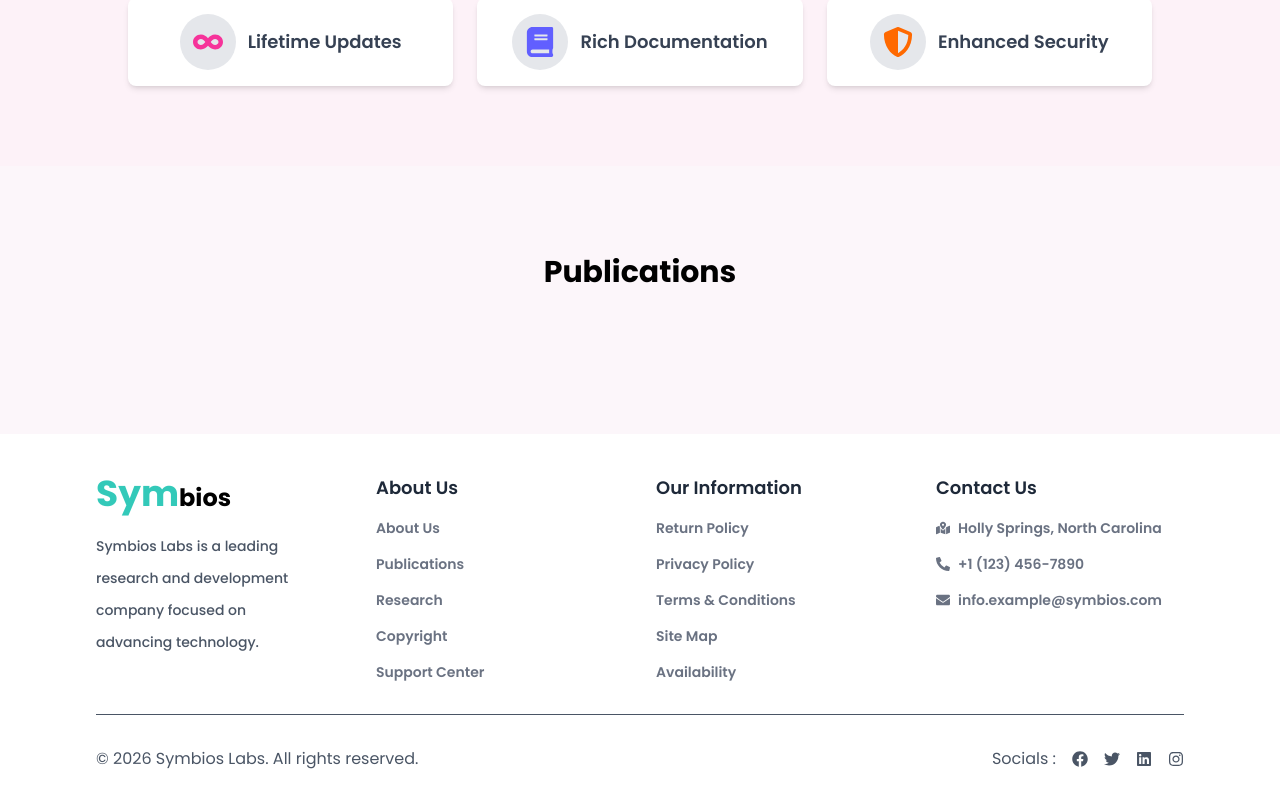
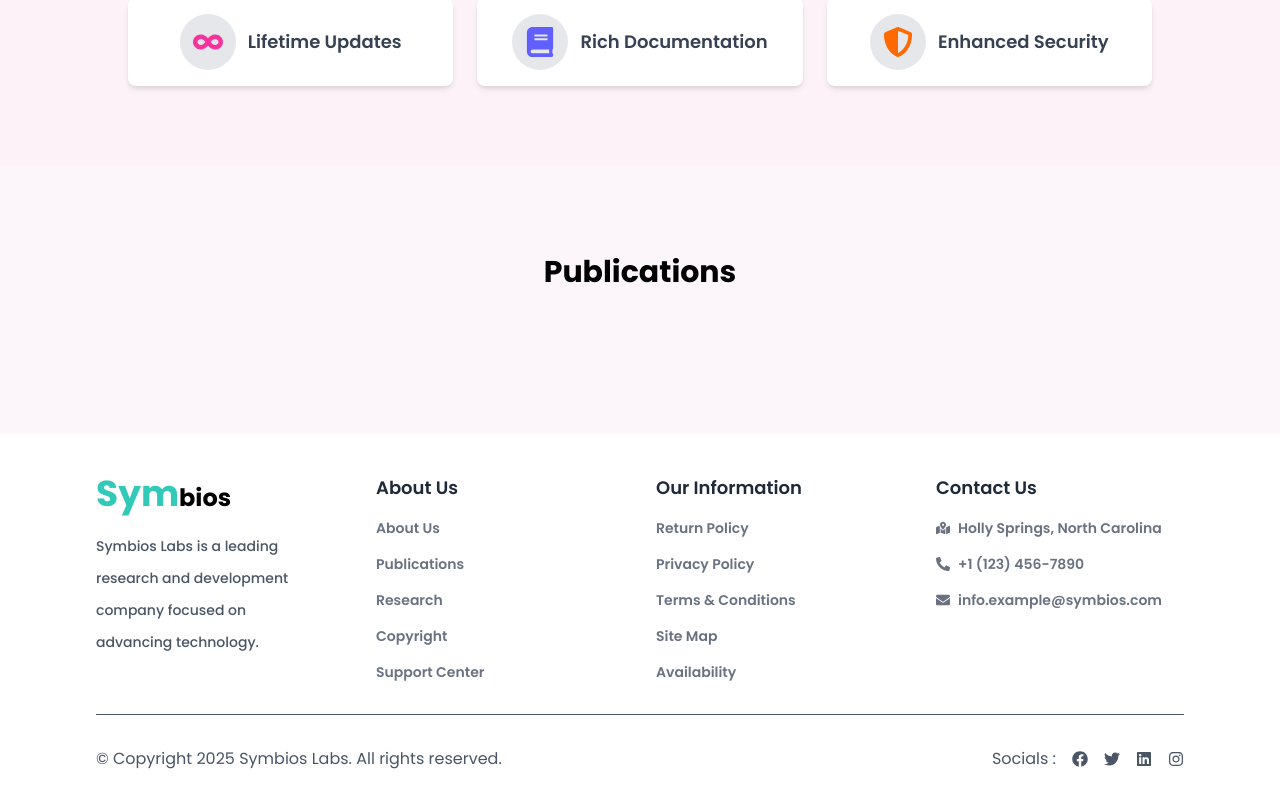
Before and after one commit to louisvincelli/symbios_labs, a Next.js app: page / in a window 1280 px wide. Shown: the part 3638-4445 px from the top of the page. Built offline with nearby package versions, Linux system fonts and the light colour scheme.

Commit message:
updated copyright new date
updated copyright new date

```diff
--- a/components/Home/Footer/Footer.tsx
+++ b/components/Home/Footer/Footer.tsx
@@ -66,7 +66,7 @@ const Footer = () => {
             </div>
             {/* Footer Bottom */}
             <div className='mt-8 border-t pt-8 flex flex-col md:flex-row justify-between items-center text-gray-600 text0sm'>
-                <p className='text-center md:text-left'>&copy; 2026 Symbios Labs. All rights reserved.</p>
+                <p className='text-center md:text-left'>&copy; Copyright {new Date().getFullYear()} Symbios Labs. All rights reserved.</p>
                 <div className='flex items-center space-x-4 mt-4 md:mt-0'>
                     <span>Socials : </span>
                     <Link href={"#"} className='hover:text-teal-500/80'>
```
